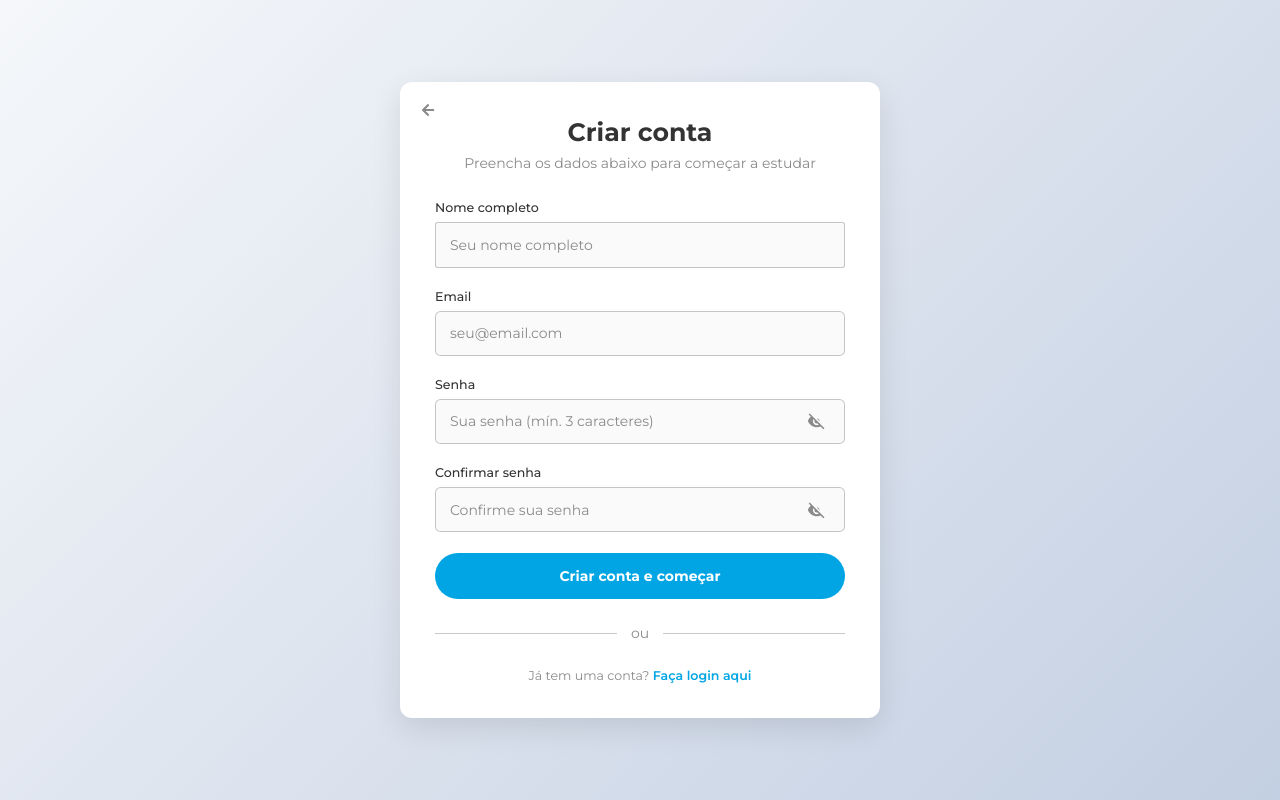
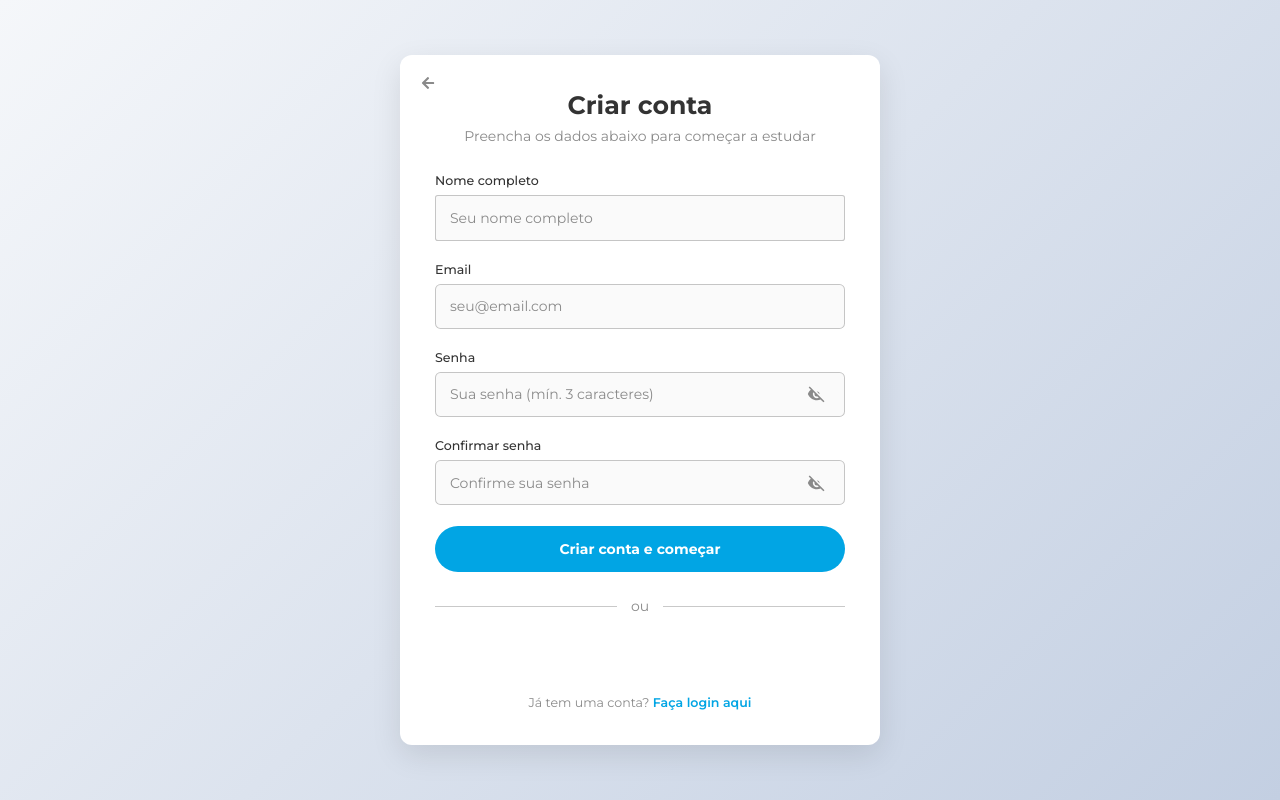
Before and after one commit to FellipeCastro/flashfy, a React (Vite) app: page /register in a window 1280 px wide. Built offline with nearby package versions, Linux system fonts and the light colour scheme; no server answers.

Commit message:
Google Login

```diff
--- a/package.json
+++ b/package.json
@@ -11,8 +11,10 @@
   },
   "dependencies": {
     "@google/generative-ai": "^0.24.1",
+    "@react-oauth/google": "^0.12.2",
     "axios": "^1.12.1",
     "dotenv": "^17.2.2",
+    "jwt-decode": "^4.0.0",
     "react": "^19.1.0",
     "react-dom": "^19.1.0",
     "react-icons": "^5.5.0",
--- a/src/components/AddDeckWithAIForm/AddDeckWithAIForm.jsx
+++ b/src/components/AddDeckWithAIForm/AddDeckWithAIForm.jsx
@@ -115,7 +115,7 @@ const AddDeckWithAIForm = ({
                     className={styles.form}
                 >
                     <div className={styles.inputContainer}>
-                        <label htmlFor="theme">Tema</label>
+                        <label htmlFor="theme">Título</label>
                         <input
                             type="text"
                             name="theme"
--- a/src/main.jsx
+++ b/src/main.jsx
@@ -1,5 +1,10 @@
 import { createRoot } from "react-dom/client";
 import "./index.css";
 import App from "./App.jsx";
+import { GoogleOAuthProvider } from "@react-oauth/google";
 
-createRoot(document.getElementById("root")).render(<App />);
+createRoot(document.getElementById("root")).render(
+    <GoogleOAuthProvider clientId={import.meta.env.VITE_CLIENT_ID}>
+        <App />
+    </GoogleOAuthProvider>
+);
--- a/src/pages/Login/Login.jsx
+++ b/src/pages/Login/Login.jsx
@@ -1,6 +1,8 @@
 import { useState } from "react";
 import { useNavigate, Link } from "react-router-dom";
 import { FaArrowLeft } from "react-icons/fa";
+import { GoogleLogin } from "@react-oauth/google";
+import { jwtDecode } from "jwt-decode"; // Importante: para decodificar o token
 import FormField from "../../components/Form/FormField";
 import api from "../../constants/api.js";
 import styles from "./Login.module.css";
@@ -12,6 +14,7 @@ const Login = ({ loadData }) => {
     });
     const [errors, setErrors] = useState({});
     const [isLoading, setIsLoading] = useState(false);
+    const [isGoogleLoading, setIsGoogleLoading] = useState(false);
     const navigate = useNavigate();
 
     const handleChange = (e) => {
@@ -61,7 +64,7 @@ const Login = ({ loadData }) => {
         if (!validateForm()) return;
 
         setIsLoading(true);
-        setErrors({}); // Limpar erros anteriores
+        setErrors({});
 
         try {
             const response = await api.post("/users/login", {
@@ -73,10 +76,7 @@ const Login = ({ loadData }) => {
             localStorage.setItem("authToken", result.token);
             localStorage.setItem("idUser", result.idUser);
 
-            // Carregar dados do usuário
             await loadData();
-
-            // Navegar apenas após sucesso
             navigate("/home");
         } catch (error) {
             const errorMessage =
@@ -90,6 +90,43 @@ const Login = ({ loadData }) => {
         } finally {
             setIsLoading(false);
         }
+    };
+
+    const handleGoogleSuccess = async (credentialResponse) => {
+        setIsGoogleLoading(true);
+        try {
+            const decoded = jwtDecode(credentialResponse.credential);
+
+            const response = await api.post("/users/google-auth", {
+                token: credentialResponse.credential,
+                email: decoded.email,
+                name: decoded.name,
+                googleId: decoded.sub,
+            });
+
+            const result = response.data;
+            localStorage.setItem("authToken", result.token);
+            localStorage.setItem("idUser", result.idUser);
+
+            await loadData();
+            navigate("/home");
+        } catch (error) {
+            const errorMessage =
+                error.response?.data?.error ||
+                "Erro ao fazer login com Google. Tente novamente!";
+
+            setErrors({
+                general: errorMessage,
+            });
+        } finally {
+            setIsGoogleLoading(false);
+        }
+    };
+
+    const handleGoogleError = () => {
+        setErrors({
+            general: "Falha no login com Google. Tente novamente.",
+        });
     };
 
     const handleBack = () => {
@@ -123,6 +160,7 @@ const Login = ({ loadData }) => {
                         onChange={handleChange}
                         placeholder="seu@email.com"
                         error={errors.email}
+                        disabled={isLoading || isGoogleLoading}
                     />
 
                     <FormField
@@ -134,19 +172,23 @@ const Login = ({ loadData }) => {
                         placeholder="Sua senha"
                         error={errors.password}
                         showPasswordToggle={true}
+                        disabled={isLoading || isGoogleLoading}
                     />
 
                     <div className={styles.rememberForgot}>
                         <label className={styles.rememberMe}>
-                            <input type="checkbox" />
+                            <input
+                                type="checkbox"
+                                disabled={isLoading || isGoogleLoading}
+                            />
                             Lembrar-me
                         </label>
-                        <a
-                            href="/forgot-password"
+                        <Link
+                            to="/forgot-password"
                             className={styles.forgotPassword}
                         >
                             Esqueci minha senha
-                        </a>
+                        </Link>
                     </div>
 
                     <button
@@ -154,7 +196,7 @@ const Login = ({ loadData }) => {
                         className={`${styles.loginButton} ${
                             isLoading ? styles.loading : ""
                         }`}
-                        disabled={isLoading}
+                        disabled={isLoading || isGoogleLoading}
                     >
                         {isLoading ? (
                             <>
@@ -171,6 +213,23 @@ const Login = ({ loadData }) => {
                     <span>ou</span>
                 </div>
 
+                <div className={styles.googleLoginContainer}>
+                    <GoogleLogin
+                        onSuccess={handleGoogleSuccess}
+                        onError={handleGoogleError}
+                        disabled={isLoading || isGoogleLoading}
+                        locale="pt_BR"
+                        shape="rectangular"
+                        size="large"
+                        text="continue_with"
+                    />
+                    {isGoogleLoading && (
+                        <div className={styles.googleLoading}>
+                            <p id="loader">Entrando com Google...</p>
+                        </div>
+                    )}
+                </div>
+
                 <div className={styles.registerLink}>
                     <p>
                         Não tem uma conta?{" "}
--- a/src/pages/Login/Login.module.css
+++ b/src/pages/Login/Login.module.css
@@ -189,6 +189,15 @@
     text-decoration: underline;
 }
 
+.googleLoginContainer {
+    margin-bottom: 1rem;
+}
+
+.googleLoading {
+    text-align: center;
+    margin-top: 1rem;
+}
+
 /* Animações */
 @keyframes fadeIn {
     from {
--- a/src/pages/Register/Register.jsx
+++ b/src/pages/Register/Register.jsx
@@ -1,6 +1,8 @@
 import { useState } from "react";
 import { useNavigate, Link } from "react-router-dom";
 import { FaArrowLeft } from "react-icons/fa";
+import { GoogleLogin } from "@react-oauth/google";
+import { jwtDecode } from "jwt-decode";
 import FormField from "../../components/Form/FormField";
 import api from "../../constants/api.js";
 import styles from "./Register.module.css";
@@ -14,6 +16,7 @@ const Register = ({ loadData }) => {
     });
     const [errors, setErrors] = useState({});
     const [isLoading, setIsLoading] = useState(false);
+    const [isGoogleLoading, setIsGoogleLoading] = useState(false);
     const navigate = useNavigate();
 
     const handleChange = (e) => {
@@ -107,6 +110,43 @@ const Register = ({ loadData }) => {
         }
     };
 
+    const handleGoogleSuccess = async (credentialResponse) => {
+        setIsGoogleLoading(true);
+        try {
+            const decoded = jwtDecode(credentialResponse.credential);
+
+            const response = await api.post("/users/google-auth", {
+                token: credentialResponse.credential,
+                email: decoded.email,
+                name: decoded.name,
+                googleId: decoded.sub,
+            });
+
+            const result = response.data;
+            localStorage.setItem("authToken", result.token);
+            localStorage.setItem("idUser", result.idUser);
+
+            await loadData();
+            navigate("/home");
+        } catch (error) {
+            const errorMessage =
+                error.response?.data?.error ||
+                "Erro ao fazer login com Google. Tente novamente!";
+
+            setErrors({
+                general: errorMessage,
+            });
+        } finally {
+            setIsGoogleLoading(false);
+        }
+    };
+
+    const handleGoogleError = () => {
+        setErrors({
+            general: "Falha no login com Google. Tente novamente.",
+        });
+    };
+
     const handleBack = () => {
         navigate("/");
     };
@@ -194,6 +234,23 @@ const Register = ({ loadData }) => {
                     <span>ou</span>
                 </div>
 
+                <div className={styles.googleLoginContainer}>
+                    <GoogleLogin
+                        onSuccess={handleGoogleSuccess}
+                        onError={handleGoogleError}
+                        disabled={isLoading || isGoogleLoading}
+                        locale="pt_BR"
+                        shape="rectangular"
+                        size="large"
+                        text="continue_with"
+                    />
+                    {isGoogleLoading && (
+                        <div className={styles.googleLoading}>
+                            <p id="loader">Entrando com Google...</p>
+                        </div>
+                    )}
+                </div>
+
                 <div className={styles.loginLink}>
                     <p>
                         Já tem uma conta?{" "}
--- a/src/pages/Register/Register.module.css
+++ b/src/pages/Register/Register.module.css
@@ -158,6 +158,15 @@
     text-decoration: underline;
 }
 
+.googleLoginContainer {
+    margin-bottom: 1rem;
+}
+
+.googleLoading {
+    text-align: center;
+    margin-top: 1rem;
+}
+
 @keyframes fadeIn {
     from {
         opacity: 0;
```
Also changed, not shown: 1 other file (tests, documents, lock files or other folders).
